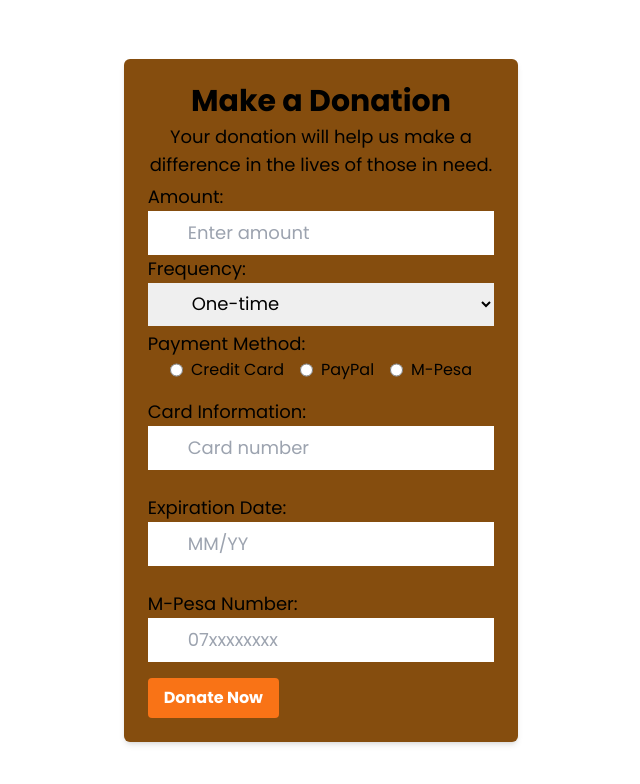
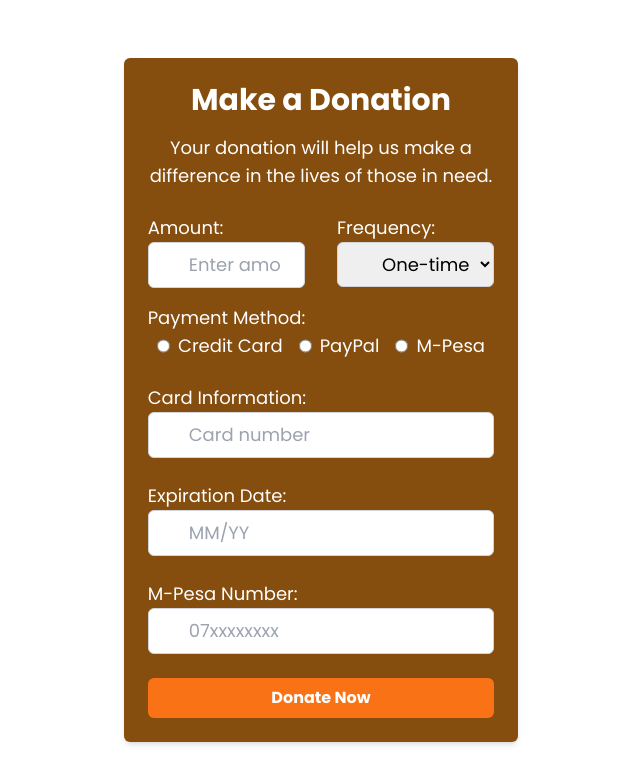
Before and after one commit to kanyi9/foodbridge-project, a React (Create React App) app: page /donation in a window 1280 px wide. Shown: the top 784 px of the page, without its empty margins (319-959 px from the left). Built offline with nearby package versions, Linux system fonts and the light colour scheme.

Commit message:
adds white text to donate page

```diff
--- a/src/components/DonationPage.jsx
+++ b/src/components/DonationPage.jsx
@@ -1,35 +1,138 @@
+
+// import React from 'react';
+
+// const DonationPage = () => {
+//     const handleDonate = () => {
+//         alert('You have successfully donated!');
+//       };
+//   return (
+//     <div className="container mx-auto p-4 pt-6 md:p-6 lg:p-12 flex justify-center items-center h-screen">
+//       <div className="  bg-yellow-800 shadow-md rounded-md p-6 w-full md:w-1/2 lg:w-1/3">
+//         <h1 className="text-3xl font-bold mb-1 text-center textcolor-white">Make a Donation</h1>
+//         <p className="text-lg mb-1 text-center">Your donation will help us make a difference in the lives of those in need.</p>
+//         <form>
+//           <div className="flex flex-wrap mb-1 justify-center">
+//             <label className="block w-full md:w-1/1 mb-2 md:mb-0">
+//               <span className="text-lg">Amount:</span>
+//               <input
+//                 type="number"
+//                 className="w-full p-2 pl-10 text-lg"
+//                 placeholder="Enter amount"
+//               />
+//             </label>
+//             <label className="block w-full md:w-1/1 mb-2 md:mb-0">
+//               <span className="text-lg">Frequency:</span>
+//               <select className="w-full p-2 pl-10 text-lg">
+//                 <option value="one-time">One-time</option>
+//                 <option value="monthly">Monthly</option>
+//                 <option value="yearly">Yearly</option>
+//               </select>
+//             </label>
+//           </div>
+//           <div className="flex flex-wrap mb-2 justify-center">
+//             <label className="block w-full mb-2">
+//               <span className="text-lg">Payment Method:</span>
+//               <div className="flex justify-center">
+//                 <input
+//                   type="radio"
+//                   name="payment-method"
+//                   value="credit-card"
+//                   className="mr-2"
+//                 />
+//                 <span>Credit Card</span>
+//                 <input
+//                   type="radio"
+//                   name="payment-method"
+//                   value="paypal"
+//                   className="mr-2 ml-4"
+//                 />
+//                 <span>PayPal</span>
+//                 <input
+//                   type="radio"
+//                   name="payment-method"
+//                   value="mpesa"
+//                   className="mr-2 ml-4"
+//                 />
+//                 <span>M-Pesa</span>
+//               </div>
+//             </label>
+//           </div>
+//           <div className="flex flex-wrap mb-4 justify-center">
+//             <label className="block w-full mb-2">
+//               <span className="text-lg">Card Information:</span>
+//               <input
+//                 type="text"
+//                 className="w-full p-2 pl-10 text-lg"
+//                 placeholder="Card number"
+//               />
+//             </label>
+//           </div>
+//           <div className="flex flex-wrap mb-4 justify-center">
+//             <label className="block w-full mb-2">
+//               <span className="text-lg">Expiration Date:</span>
+//               <input
+//                 type="text"
+//                 className="w-full p-2 pl-10 text-lg"
+//                 placeholder="MM/YY"
+//               />
+//             </label>
+//           </div>
+
+//           <div className="flex flex-wrap mb-2 justify-center">
+//             <label className="block w-full mb-2">
+//               <span className="text-lg">M-Pesa Number:</span>
+//               <input
+//                 type="text"
+//                 className="w-full p-2 pl-10 text-lg"
+//                 placeholder="07xxxxxxxx"
+//               />
+//             </label>
+//           </div>
+//           <button className="bg-orange-500 hover:bg-orange-700 text-white font-bold py-2 px-4 rounded" onClick={handleDonate}>
+//             Donate Now
+//           </button>
+//         </form>
+//       </div>
+//     </div>
+//   );
+// };
+
+// export default DonationPage;
+
+
 
 import React from 'react';
 
 const DonationPage = () => {
-    const handleDonate = () => {
-        alert('You have successfully donated!');
-      };
+  const handleDonate = () => {
+    alert('You have successfully donated!');
+  };
+
   return (
     <div className="container mx-auto p-4 pt-6 md:p-6 lg:p-12 flex justify-center items-center h-screen">
-      <div className="  bg-yellow-800 shadow-md rounded-md p-6 w-full md:w-1/2 lg:w-1/3">
-        <h1 className="text-3xl font-bold mb-1 text-center textcolor-white">Make a Donation</h1>
-        <p className="text-lg mb-1 text-center">Your donation will help us make a difference in the lives of those in need.</p>
+      <div className="bg-yellow-800 shadow-md rounded-md p-6 w-full md:w-1/2 lg:w-1/3">
+        <h1 className="text-3xl font-bold mb-4 text-center text-white">Make a Donation</h1>
+        <p className="text-lg mb-6 text-center text-white">Your donation will help us make a difference in the lives of those in need.</p>
         <form>
-          <div className="flex flex-wrap mb-1 justify-center">
-            <label className="block w-full md:w-1/1 mb-2 md:mb-0">
-              <span className="text-lg">Amount:</span>
+          <div className="flex flex-wrap mb-4 justify-center">
+            <label className="block w-full md:w-1/2 mb-2 md:mb-0 pr-4">
+              <span className="text-lg text-white">Amount:</span>
               <input
                 type="number"
-                className="w-full p-2 pl-10 text-lg"
+                className="w-full p-2 pl-10 text-lg border border-gray-300 rounded-md"
                 placeholder="Enter amount"
               />
             </label>
-            <label className="block w-full md:w-1/1 mb-2 md:mb-0">
-              <span className="text-lg">Frequency:</span>
-              <select className="w-full p-2 pl-10 text-lg">
+            <label className="block w-full md:w-1/2 mb-2 md:mb-0 pl-4">
+              <span className="text-lg text-white">Frequency:</span>
+              <select className="w-full p-2 pl-10 text-lg border border-gray-300 rounded-md">
                 <option value="one-time">One-time</option>
                 <option value="monthly">Monthly</option>
                 <option value="yearly">Yearly</option>
               </select>
             </label>
           </div>
-          <div className="flex flex-wrap mb-2 justify-center">
+          <div className="flex flex-wrap mb-4 justify-center text-white">
             <label className="block w-full mb-2">
               <span className="text-lg">Payment Method:</span>
               <div className="flex justify-center">
@@ -39,56 +142,58 @@ const DonationPage = () => {
                   value="credit-card"
                   className="mr-2"
                 />
-                <span>Credit Card</span>
+                <span className="text-lg">Credit Card</span>
                 <input
                   type="radio"
                   name="payment-method"
                   value="paypal"
                   className="mr-2 ml-4"
                 />
-                <span>PayPal</span>
+                <span className="text-lg">PayPal</span>
                 <input
                   type="radio"
                   name="payment-method"
                   value="mpesa"
                   className="mr-2 ml-4"
                 />
-                <span>M-Pesa</span>
+                <span className="text-lg">M-Pesa</span>
               </div>
             </label>
           </div>
-          <div className="flex flex-wrap mb-4 justify-center">
+          <div className="flex flex-wrap mb-4 justify-center text-white">
             <label className="block w-full mb-2">
               <span className="text-lg">Card Information:</span>
               <input
                 type="text"
-                className="w-full p-2 pl-10 text-lg"
+                className="w-full p-2 pl-10 text-lg border border-gray-300 rounded-md"
                 placeholder="Card number"
               />
             </label>
           </div>
-          <div className="flex flex-wrap mb-4 justify-center">
+          <div className="flex flex-wrap mb-4 justify-center text-white">
             <label className="block w-full mb-2">
               <span className="text-lg">Expiration Date:</span>
               <input
                 type="text"
-                className="w-full p-2 pl-10 text-lg"
+                className="w-full p-2 pl-10 text-lg border border-gray-300 rounded-md"
                 placeholder="MM/YY"
               />
             </label>
           </div>
-
-          <div className="flex flex-wrap mb-2 justify-center">
+          <div className="flex flex-wrap mb-4 justify-center text-white">
             <label className="block w-full mb-2">
               <span className="text-lg">M-Pesa Number:</span>
               <input
                 type="text"
-                className="w-full p-2 pl-10 text-lg"
+                className="w-full p-2 pl-10 text-lg border border-gray-300 rounded-md"
                 placeholder="07xxxxxxxx"
               />
             </label>
           </div>
-          <button className="bg-orange-500 hover:bg-orange-700 text-white font-bold py-2 px-4 rounded" onClick={handleDonate}>
+          <button
+            className="bg-orange-500 hover:bg-orange-700 text-white font-bold py-2 px-4 rounded-md w-full"
+            onClick={handleDonate}
+          >
             Donate Now
           </button>
         </form>
```
